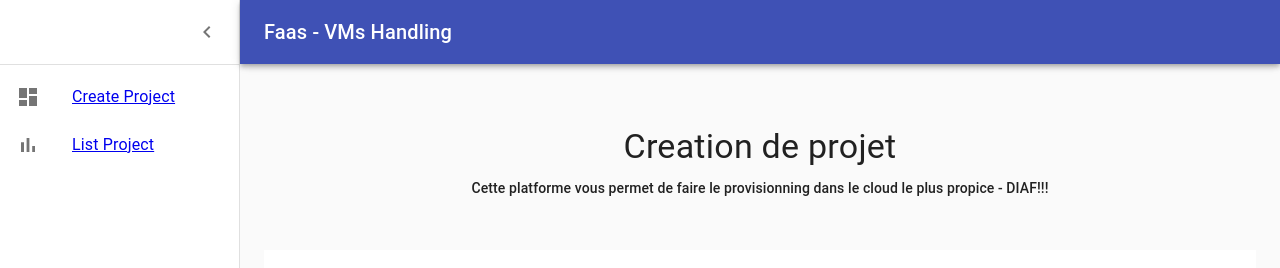
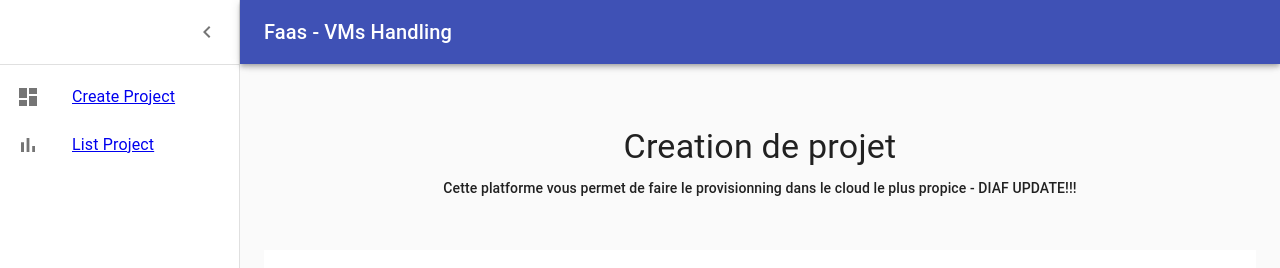
Before and after one commit to MDiakhate12/portail, a React (Create React App) app: page / in a window 1280 px wide. Shown: the top 268 px of the page. Built offline with nearby package versions, Linux system fonts and the light colour scheme.

Commit message:
Update StepForm.js

```diff
--- a/src/components/StepForm.js
+++ b/src/components/StepForm.js
@@ -155,7 +155,7 @@ const StepForm = () => {
                                 style={{ margin: '10px 0' }}
                             >
                                 Cette platforme vous permet de faire le provisionning dans le cloud le
-                                plus propice - DIAF!!!
+                                plus propice - DIAF UPDATE!!!
                             </Typography>
                         </Box>
                         <Stepper
```
